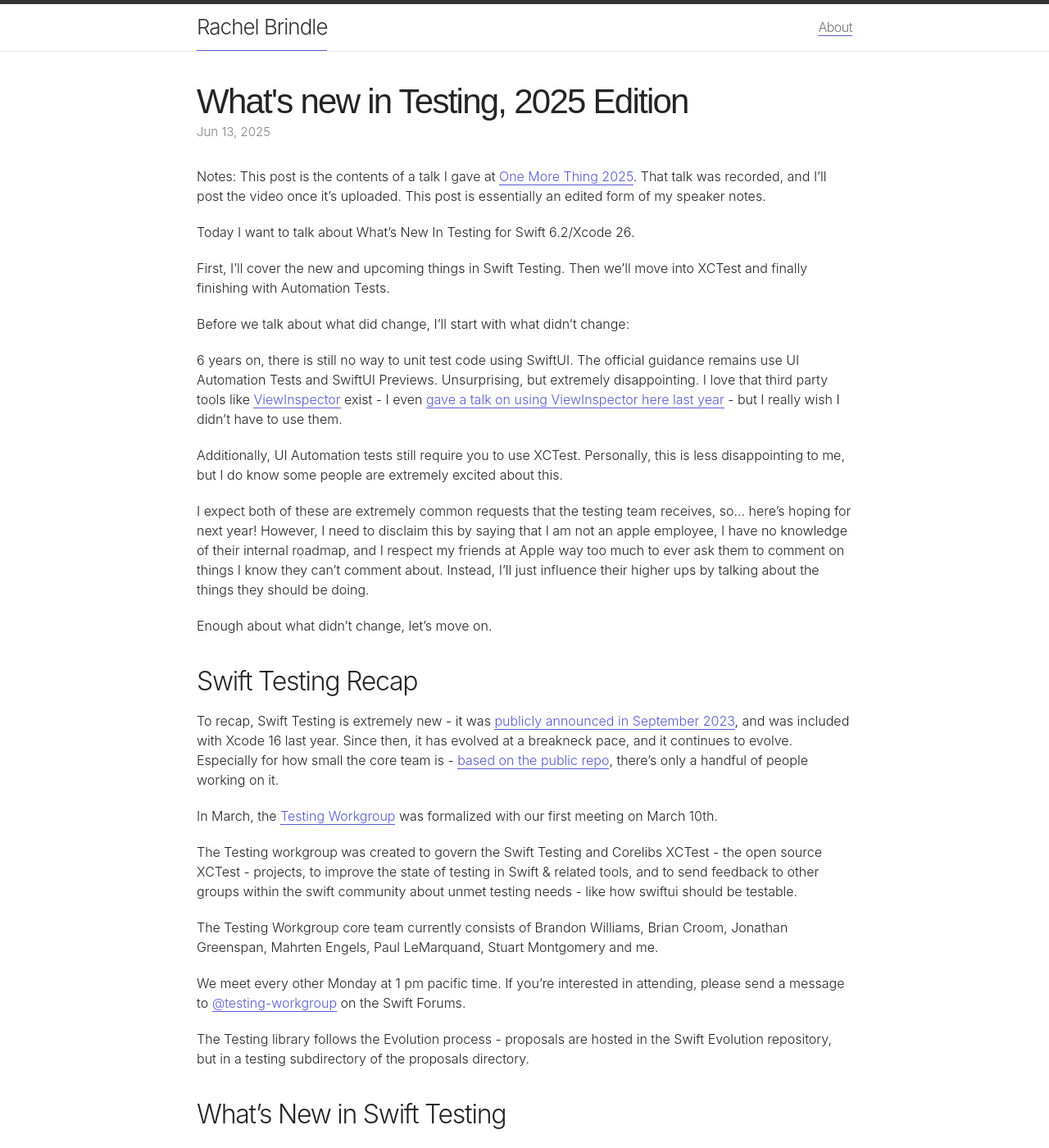
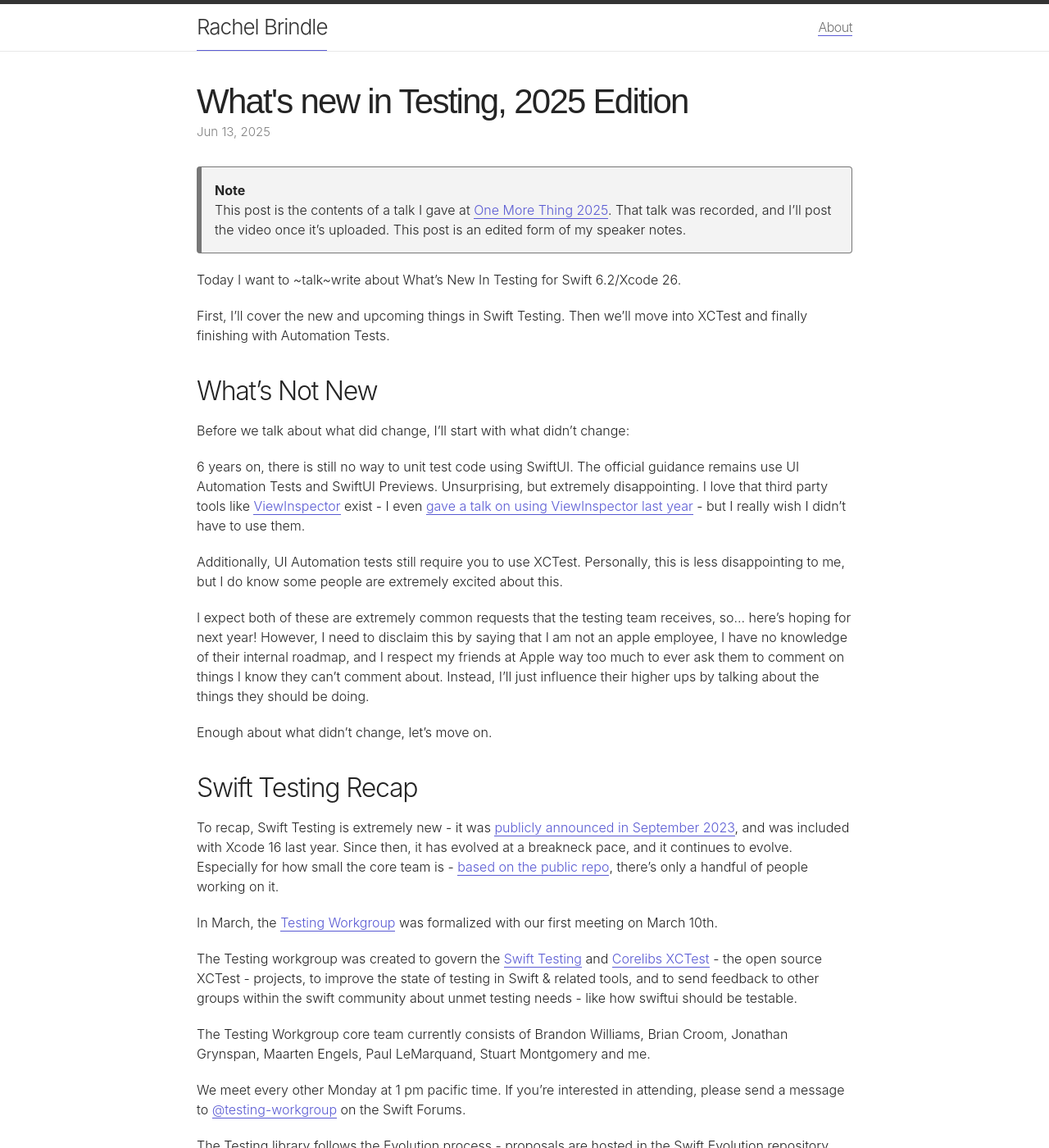
Before and after one commit to younata/younata.github.io, a Jekyll site: the page built from _posts/2025-06-13-whats-new-in-testing-swift-6-2.md, in a window 1280 px wide and 1400 px high. Shown: the whole window at 82% size. Built offline with Jekyll 4.4.1, drawn with Linux system fonts in a browser that asks for light colours; some of the changed text lies outside the part shown.

Commit message:
Minor corrections, linking to resources, etc. in my omt 2025 talk post

```diff
--- a/_posts/2025-06-13-whats-new-in-testing-swift-6-2.md
+++ b/_posts/2025-06-13-whats-new-in-testing-swift-6-2.md
@@ -5,15 +5,21 @@
 tags: swift, tdd, testing, xctest, xcode
 ---
 
-Notes: This post is the contents of a talk I gave at [One More Thing 2025](https://omt-conf.com/). That talk was recorded, and I'll post the video once it's uploaded. This post is essentially an edited form of my speaker notes.
+<div class="aside">
+<b>Note</b>
+<br />
+This post is the contents of a talk I gave at [One More Thing 2025](https://omt-conf.com/). That talk was recorded, and I'll post the video once it's uploaded. This post is an edited form of my speaker notes.
+</div>
 
-Today I want to talk about What's New In Testing for Swift 6.2/Xcode 26.
+Today I want to ~talk~write about What's New In Testing for Swift 6.2/Xcode 26.
 
 First, I'll cover the new and upcoming things in Swift Testing. Then we'll move into XCTest and finally finishing with Automation Tests.
 
+## What's Not New
+
 Before we talk about what did change, I'll start with what didn't change:
 
-6 years on, there is still no way to unit test code using SwiftUI. The official guidance remains use UI Automation Tests and SwiftUI Previews. Unsurprising, but extremely disappointing. I love that third party tools like [ViewInspector](https://github.com/nalexn/ViewInspector) exist - I even [gave a talk on using ViewInspector here last year](https://blog.rachelbrindle.com/2025/06/12/testing-swiftui-and-swiftconcurrency/) - but I really wish I didn’t have to use them.
+6 years on, there is still no way to unit test code using SwiftUI. The official guidance remains use UI Automation Tests and SwiftUI Previews. Unsurprising, but extremely disappointing. I love that third party tools like [ViewInspector](https://github.com/nalexn/ViewInspector) exist - I even [gave a talk on using ViewInspector last year](https://blog.rachelbrindle.com/2025/06/12/testing-swiftui-and-swiftconcurrency/) - but I really wish I didn’t have to use them.
 
 Additionally, UI Automation tests still require you to use XCTest. Personally, this is less disappointing to me, but I do know some people are extremely excited about this.
 
@@ -27,9 +33,9 @@
 
 In March, the [Testing Workgroup](https://www.swift.org/testing-workgroup/) was formalized with our first meeting on March 10th.
 
-The Testing workgroup was created to govern the Swift Testing and Corelibs XCTest - the open source XCTest - projects, to improve the state of testing in Swift & related tools, and to send feedback to other groups within the swift community about unmet testing needs - like how swiftui should be testable.
+The Testing workgroup was created to govern the [Swift Testing](https://github.com/swiftlang/swift-testing/) and [Corelibs XCTest](https://github.com/swiftlang/swift-corelibs-xctest) - the open source XCTest - projects, to improve the state of testing in Swift & related tools, and to send feedback to other groups within the swift community about unmet testing needs - like how swiftui should be testable.
 
-The Testing Workgroup core team currently consists of Brandon Williams, Brian Croom, Jonathan Greenspan, Mahrten Engels, Paul LeMarquand, Stuart Montgomery and me.
+The Testing Workgroup core team currently consists of Brandon Williams, Brian Croom, Jonathan Grynspan, Maarten Engels, Paul LeMarquand, Stuart Montgomery and me.
 
 We meet every other Monday at 1 pm pacific time. If you're interested in attending, please send a message to [@testing-workgroup](https://forums.swift.org/new-message?groupname=testing-workgroup) on the Swift Forums.
 
@@ -39,18 +45,18 @@
 
 Since Swift 6.0 was released last year, 6 proposals have been merged for Swift Testing:
 
-Ranged Confirmations
-Return errors from `#expect(throws:)`
-Test Scoping Traits
-Exit Tests
-Attachments
-Evaluate in ConditionTrait
+- Ranged Confirmations
+- Return errors from `#expect(throws:)`
+- Test Scoping Traits
+- Exit Tests
+- Attachments
+- Evaluate in ConditionTrait
 
 The first 3 were included in Swift 6.1, releasing alongside xcode 16.3. The latter 3 are in Swift 6.2, and are currently included in the xcode 26.0 beta. Additionally, there are at least 3 pitches I'm aware of that are being actively discussed, which may or may not make it into the Swift 6.2 release.
 
+Let's go over each of these, starting with Ranged Confirmations.
+
 ### Merged Proposals
-
-Let's go over each of these, starting with Ranged Confirmations:
 
 #### Ranged Confirmations
 
```
Also changed, not shown: other parts of _posts/2025-06-13-whats-new-in-testing-swift-6-2.md (+4 -6 lines).
